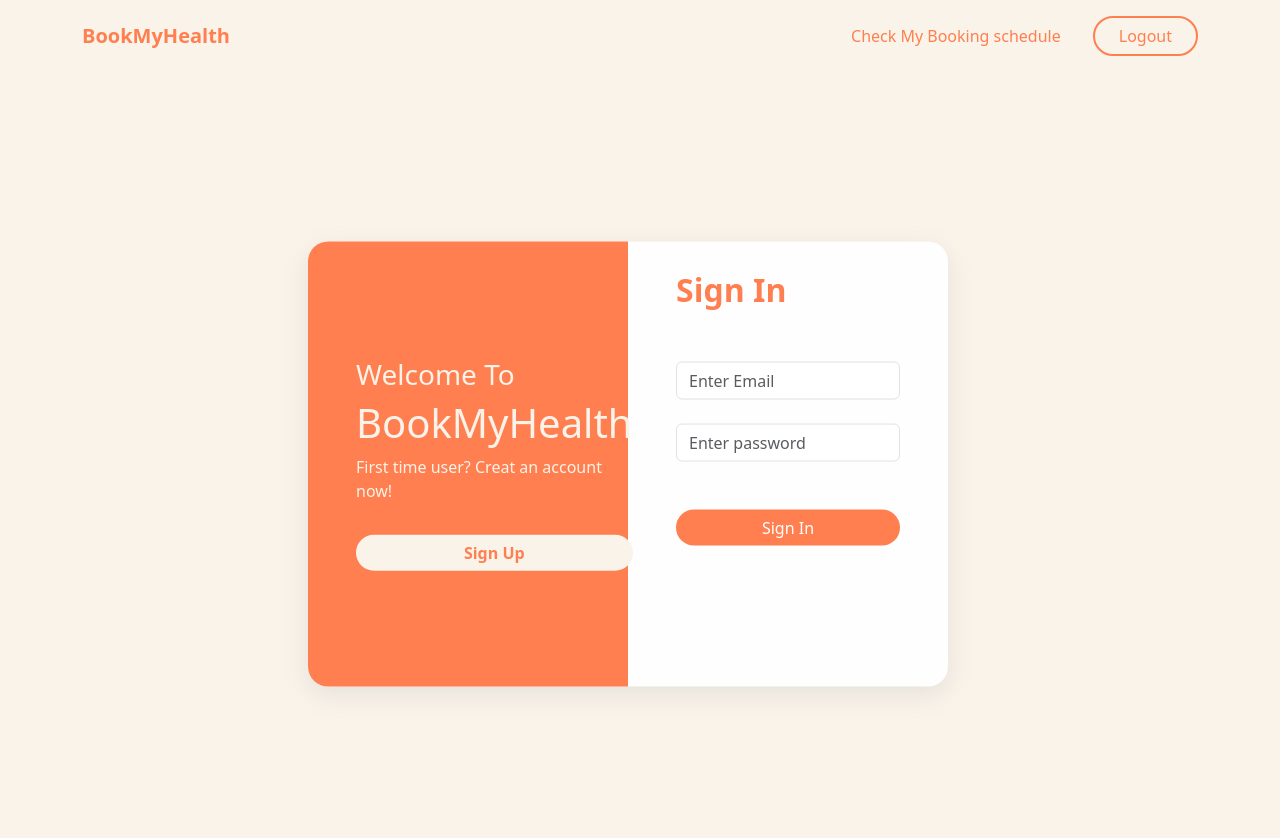
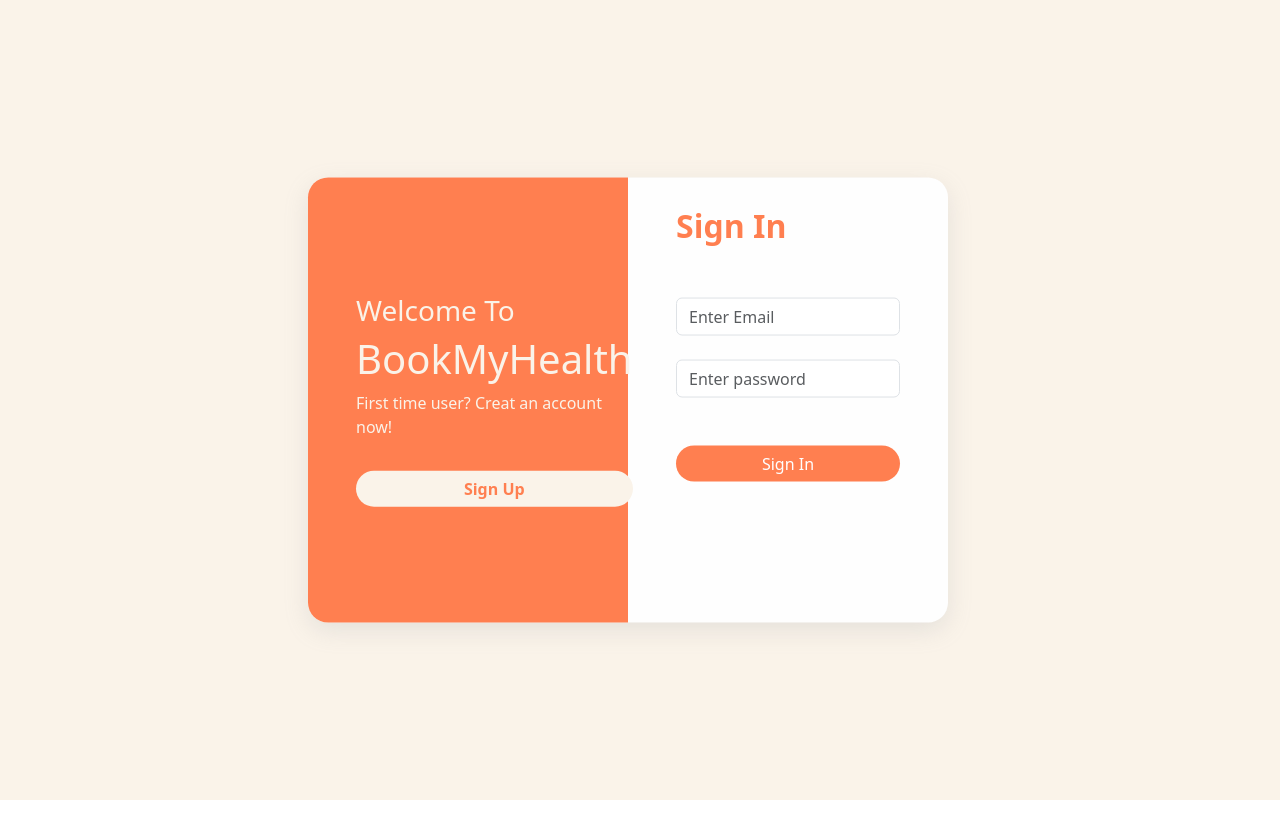
Before and after one commit to ACZH05/book-my-health-app, a React (Vite) app: page /login in a window 1280 px wide. Shown: the top 838 px of the page. After the commit the page ends 800 px from the top, so only its background shows below. Built offline with nearby package versions, Linux system fonts and the light colour scheme; no server answers.

Commit message:
Add logout function

```diff
--- a/src/App.jsx
+++ b/src/App.jsx
@@ -3,19 +3,26 @@ import AuthPage from "./pages/AuthPage";
 import { AuthProvider } from "./components/AuthProvider";
 import { Button, Container, Nav, Navbar } from "react-bootstrap";
 import MainMenuPage from "./pages/MainMenuPage";
+import { getAuth } from "firebase/auth";
+import SectionAuth from "./components/SectionAuth";
 
 function Layout() {
+  const auth = getAuth(
+
+  )
   return (
     <>
+      <SectionAuth>
         <Navbar className="pt-3" style={{ background: "#FAF3E9"}}>
           <Container>
             <Navbar.Brand style={{ color: "#FF7F50", fontWeight: "bold" }}>BookMyHealth</Navbar.Brand>
               <Nav>
                   <Nav.Link href='/' className="me-4" style={{ color: "#FF7F50", fontWeight: "500" }}>Check My Booking schedule</Nav.Link>
-                <Button className="px-4 rounded-pill" style={{ background: "transparent", border: "2px solid #FF7F50", color: "#FF7F50", fontWeight: "500" }}>Logout</Button>
+                  <Button className="px-4 rounded-pill" style={{ background: "transparent", border: "2px solid #FF7F50", color: "#FF7F50", fontWeight: "500" }} onClick={() => auth.signOut()}>Logout</Button>
               </Nav>
           </Container>
         </Navbar>
+      </SectionAuth>
       <Outlet />
     </>
   )
@@ -23,6 +30,7 @@ function Layout() {
 
 export default function App() {
   return (
+    <div style={{ backgroundColor: "#FAF3E9",height: "100vh", overflow: "hidden"}}>
       <AuthProvider>
         <BrowserRouter>
           <Routes>
@@ -33,5 +41,6 @@ export default function App() {
           </Routes>
         </BrowserRouter>
       </AuthProvider>
+    </div>
   )
 }
--- a/src/pages/MainMenuPage.jsx
+++ b/src/pages/MainMenuPage.jsx
@@ -1,4 +1,15 @@
+import { useContext, useEffect } from "react"
+import { AuthContext } from "../components/AuthProvider"
+import { useNavigate } from "react-router-dom"
+
 export default function MainMenuPage() {
+    const { currentUser } = useContext(AuthContext)
+    const navigate = useNavigate()
+
+    useEffect(() => {
+        if(!currentUser) navigate('/login')
+    }, [currentUser, navigate])
+
     return (
         <div>
             Hello
```
Lines whose indentation alone changed are shown as unchanged.
